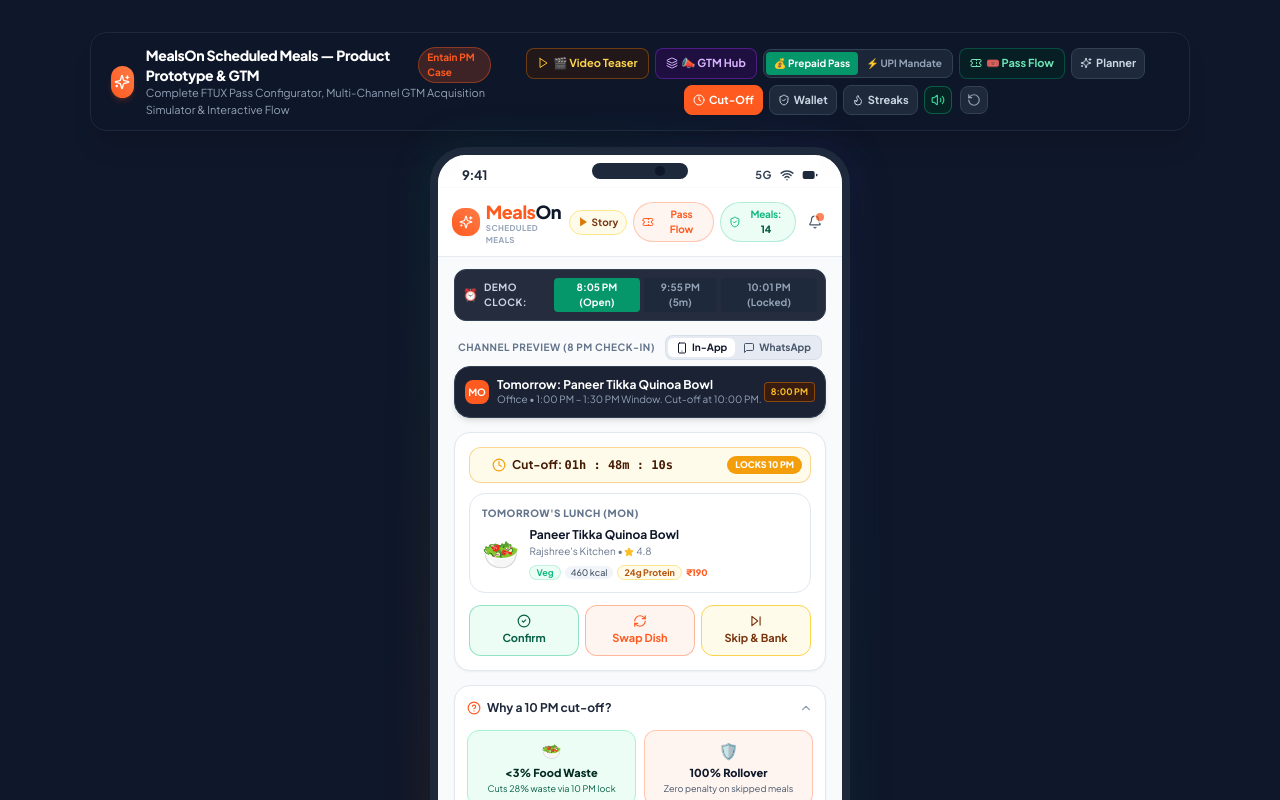
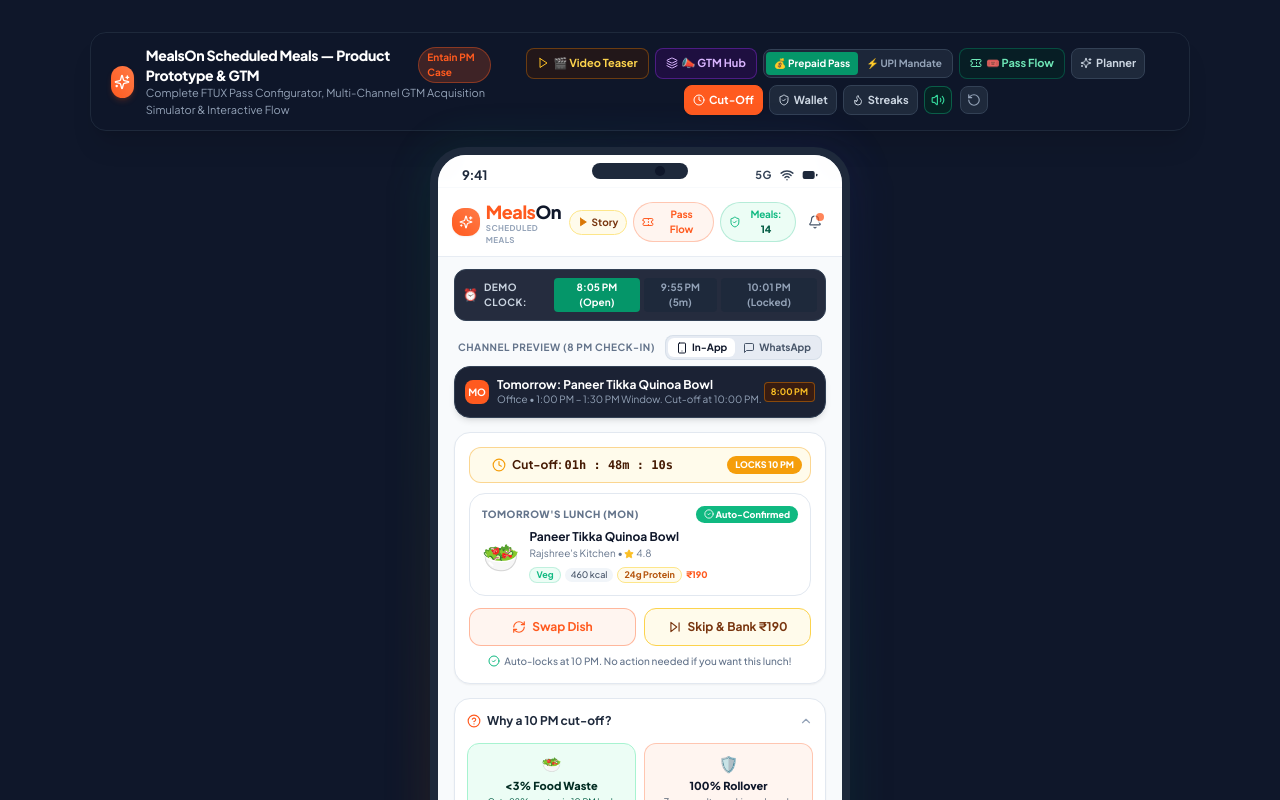
Before and after one commit to AnimeFreak95/Assignment_MealOn, a React (Vite) app: page / in a window 1280 px wide. Both pictures are taken after a click on the button "Cut-Off". Shown: the top 800 px of the page. Built offline with nearby package versions, Linux system fonts and the light colour scheme.

Commit message:
fix(cutoff): remove redundant confirm button and establish 2-action zero-effort auto-lock model

```diff
--- a/src/tabs/CutOffTab.jsx
+++ b/src/tabs/CutOffTab.jsx
@@ -246,30 +246,29 @@ export default function CutOffTab({
                 ⏳ Modify or skip before 10:00 PM cutoff
               </p>
 
-              {/* Quick Reply Buttons */}
-              <div className="grid grid-cols-3 gap-1 pt-0.5">
-                <button
-                  onClick={handleKeepMeal}
-                  className="py-1 px-1 rounded border border-[#25D366] bg-[#DCF8C6] text-emerald-950 font-bold text-[10px] transition-all active:scale-95 text-center truncate"
-                >
-                  ✅ Confirm
-                </button>
+              {/* Quick Action Buttons (Opt-out Exception Flow) */}
+              <div className="grid grid-cols-2 gap-1.5 pt-0.5">
                 <button
                   onClick={() => {
                     playPop();
                     setShowSwapCarousel(true);
                   }}
-                  className="py-1 px-1 rounded border border-slate-300 bg-slate-50 text-slate-800 font-bold text-[10px] transition-all active:scale-95 text-center truncate"
+                  className="py-1.5 px-2 rounded-lg border border-slate-300 bg-slate-50 hover:bg-slate-100 text-slate-800 font-bold text-[11px] transition-all active:scale-95 text-center flex items-center justify-center space-x-1"
                 >
-                  🔄 Swap
+                  <span>🔄</span>
+                  <span>Swap Dish</span>
                 </button>
                 <button
                   onClick={handleInitiateSkip}
-                  className="py-1 px-1 rounded border border-amber-300 bg-amber-50 text-amber-900 font-bold text-[10px] transition-all active:scale-95 text-center truncate"
+                  className="py-1.5 px-2 rounded-lg border border-amber-300 bg-amber-50 hover:bg-amber-100 text-amber-900 font-bold text-[11px] transition-all active:scale-95 text-center flex items-center justify-center space-x-1"
                 >
-                  {paymentMode === 'prepaid' ? '⏭️ Skip & Bank' : '⏭️ Skip (₹0)'}
+                  <span>⏭️</span>
+                  <span>{paymentMode === 'prepaid' ? 'Skip & Bank' : 'Skip (₹0)'}</span>
                 </button>
               </div>
+              <p className="text-[9px] text-slate-500 text-center italic">
+                ✓ Auto-locks at 10 PM. No action needed if you love this meal!
+              </p>
             </div>
           </div>
         ) : (
@@ -328,19 +327,17 @@ export default function CutOffTab({
               Tomorrow's Lunch (Mon)
             </span>
 
-            {tomorrowStatus === 'confirmed' && (
-              <span className="text-[9px] font-extrabold bg-[#10B981] text-white px-2 py-0.5 rounded-full flex items-center">
-                <CheckCircle2 className="w-2.5 h-2.5 mr-0.5" /> Confirmed
-              </span>
-            )}
-            {tomorrowStatus === 'swapped' && (
+            {tomorrowStatus === 'swapped' ? (
               <span className="text-[9px] font-extrabold bg-[#FF5A1F] text-white px-2 py-0.5 rounded-full flex items-center">
                 <RefreshCw className="w-2.5 h-2.5 mr-0.5" /> Swapped
               </span>
-            )}
-            {tomorrowStatus === 'skipped' && (
+            ) : tomorrowStatus === 'skipped' ? (
               <span className="text-[9px] font-extrabold bg-slate-600 text-white px-2 py-0.5 rounded-full flex items-center">
                 <SkipForward className="w-2.5 h-2.5 mr-0.5" /> Skipped
+              </span>
+            ) : (
+              <span className="text-[9px] font-extrabold bg-[#10B981] text-white px-2 py-0.5 rounded-full flex items-center shadow-2xs">
+                <CheckCircle2 className="w-2.5 h-2.5 mr-0.5" /> Auto-Confirmed
               </span>
             )}
           </div>
@@ -385,26 +382,19 @@ export default function CutOffTab({
             </p>
           </div>
         ) : (
-          /* 3 Interactive Action Buttons */
-          <div className="grid grid-cols-3 gap-1.5 pt-0.5">
-          <button
-            onClick={handleKeepMeal}
-            className={`py-2 px-1 rounded-xl font-bold text-[11px] flex flex-col items-center justify-center space-y-0.5 transition-all active:scale-[0.96] cta-bounce ${
-              tomorrowStatus === 'confirmed'
-                ? 'bg-[#10B981] text-white shadow-sm'
-                : 'bg-[#ECFDF5] hover:bg-[#D1FAE5] text-[#065F46] border border-[#10B981]/40'
-            }`}
-          >
-            <CheckCircle2 className="w-3.5 h-3.5" />
-            <span>Confirm</span>
-          </button>
-
+          /* 2 Exception Action Buttons (Zero-Friction Auto-Lock) */
+          <div className="space-y-1.5 pt-0.5">
+            <div className="grid grid-cols-2 gap-2">
               <button
                 onClick={() => {
                   playPop();
                   setShowSwapCarousel(!showSwapCarousel);
                 }}
-            className="py-2 px-1 rounded-xl font-bold text-[11px] flex flex-col items-center justify-center space-y-0.5 bg-[#FFF5F0] hover:bg-[#FFE6DC] text-[#FF5A1F] border border-[#FF5A1F]/40 transition-all active:scale-[0.96] cta-bounce"
+                className={`py-2.5 px-3 rounded-xl font-bold text-xs flex items-center justify-center space-x-1.5 transition-all active:scale-[0.97] cta-bounce ${
+                  showSwapCarousel
+                    ? 'bg-[#FF5A1F] text-white shadow-sm'
+                    : 'bg-[#FFF5F0] hover:bg-[#FFE6DC] text-[#FF5A1F] border border-[#FF5A1F]/40'
+                }`}
               >
                 <RefreshCw className="w-3.5 h-3.5" />
                 <span>Swap Dish</span>
@@ -412,7 +402,7 @@ export default function CutOffTab({
 
               <button
                 onClick={handleInitiateSkip}
-            className={`py-2 px-1 rounded-xl font-bold text-[11px] flex flex-col items-center justify-center space-y-0.5 transition-all active:scale-[0.96] cta-bounce ${
+                className={`py-2.5 px-3 rounded-xl font-bold text-xs flex items-center justify-center space-x-1.5 transition-all active:scale-[0.97] cta-bounce ${
                   tomorrowStatus === 'skipped'
                     ? 'bg-slate-700 text-white shadow-sm'
                     : showSkipConfirmation
@@ -421,8 +411,15 @@ export default function CutOffTab({
                 }`}
               >
                 <SkipForward className="w-3.5 h-3.5" />
-            <span>{tomorrowStatus === 'skipped' ? 'Skipped' : paymentMode === 'prepaid' ? 'Skip & Bank' : 'Skip & Pay ₹0'}</span>
+                <span>{tomorrowStatus === 'skipped' ? 'Meal Skipped' : paymentMode === 'prepaid' ? 'Skip & Bank ₹190' : 'Skip & Pay ₹0'}</span>
               </button>
+            </div>
+
+            {/* Zero-Effort Subscription Assurance Subtext */}
+            <div className="flex items-center justify-center space-x-1 text-[10px] text-slate-500 font-medium pt-0.5">
+              <CheckCircle2 className="w-3 h-3 text-[#10B981]" />
+              <span>Auto-locks at 10 PM. No action needed if you want this lunch!</span>
+            </div>
           </div>
         )}
 
```
Also changed, not shown: 1 other file (tests, documents, lock files or other folders). Lines whose indentation alone changed are shown as unchanged.
